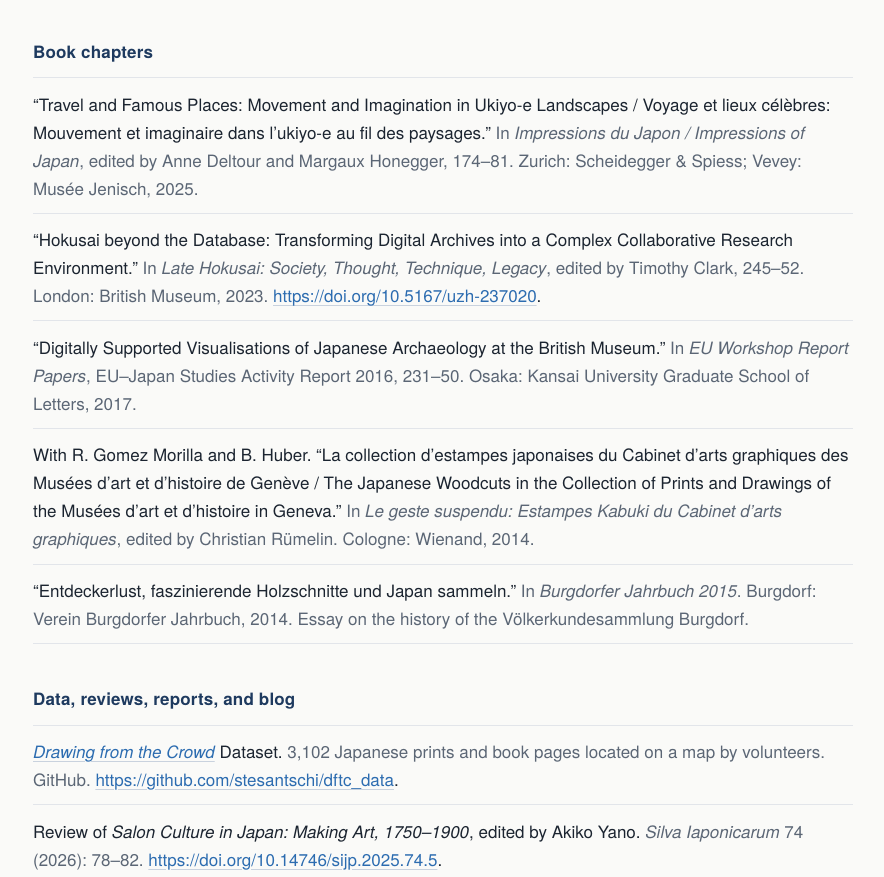
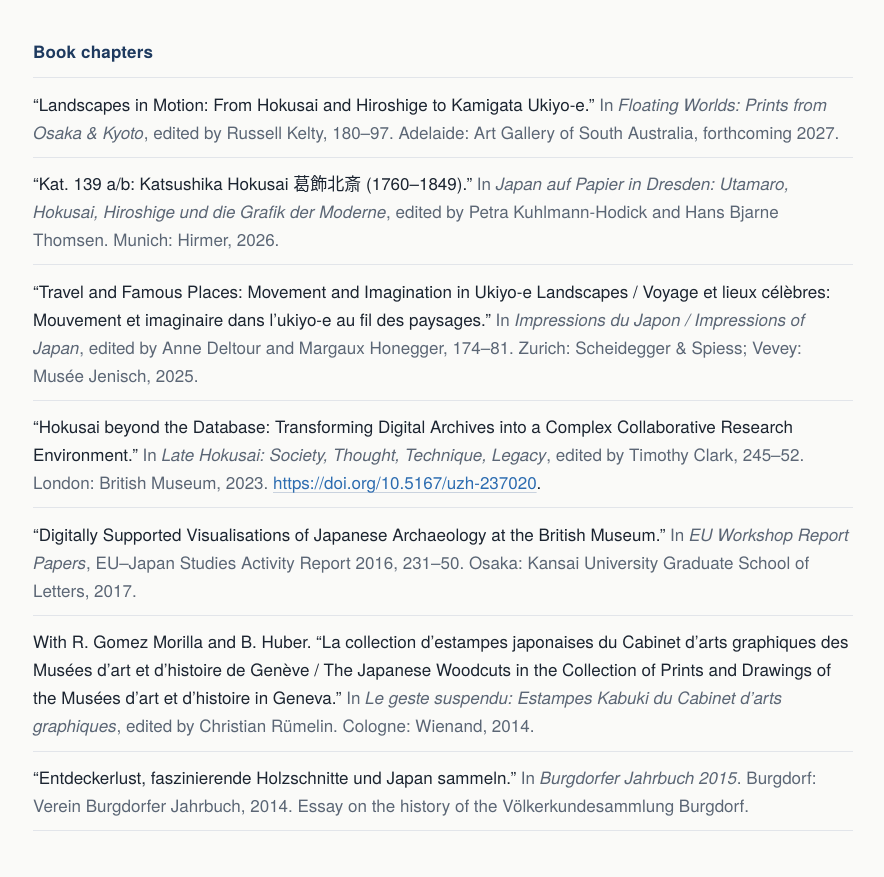
Before and after one commit to stesantschi/santschi.theprintlab.org, a plain HTML site: page publications.html in a window 1280 px wide. Shown: the part 956-1833 px from the top of the page, without its empty margins (111-995 px from the left). Drawn offline with Linux system fonts and the light colour scheme.

Commit message:
Publications: Floating Worlds chapter (forthcoming 2027) and Japan auf Papier in Dresden catalogue entry (2026)
Co-Authored-By: Claude Opus 5.5 <noreply@anthropic.com>
Claude-Session: https://claude.ai/code/session_01DUYeUA8pUhSGkuqSi96HBs

```diff
--- a/publications.html
+++ b/publications.html
@@ -59,6 +59,8 @@
 
                     <h3>Book chapters</h3>
                     <ul class="pubs">
+                        <li>“Landscapes in Motion: From Hokusai and Hiroshige to Kamigata Ukiyo-e.” <span class="venue">In <em>Floating Worlds: Prints from Osaka &amp; Kyoto</em>, edited by Russell Kelty, 180–97. Adelaide: Art Gallery of South Australia, forthcoming 2027.</span></li>
+                        <li>“Kat. 139 a/b: Katsushika Hokusai 葛飾北斎 (1760–1849).” <span class="venue">In <em>Japan auf Papier in Dresden: Utamaro, Hokusai, Hiroshige und die Grafik der Moderne</em>, edited by Petra Kuhlmann-Hodick and Hans Bjarne Thomsen. Munich: Hirmer, 2026.</span></li>
                         <li>“Travel and Famous Places: Movement and Imagination in Ukiyo-e Landscapes / Voyage et lieux célèbres: Mouvement et imaginaire dans l’ukiyo-e au fil des paysages.” <span class="venue">In <em>Impressions du Japon / Impressions of Japan</em>, edited by Anne Deltour and Margaux Honegger, 174–81. Zurich: Scheidegger &amp; Spiess; Vevey: Musée Jenisch, 2025.</span></li>
                         <li>“Hokusai beyond the Database: Transforming Digital Archives into a Complex Collaborative Research Environment.” <span class="venue">In <em>Late Hokusai: Society, Thought, Technique, Legacy</em>, edited by Timothy Clark, 245–52. London: British Museum, 2023.</span> <a class="link url" href="https://doi.org/10.5167/uzh-237020">https://doi.org/10.5167/uzh-237020</a>.</li>
                         <li>“Digitally Supported Visualisations of Japanese Archaeology at the British Museum.” <span class="venue">In <em>EU Workshop Report Papers</em>, EU–Japan Studies Activity Report 2016, 231–50. Osaka: Kansai University Graduate School of Letters, 2017.</span></li>
```
